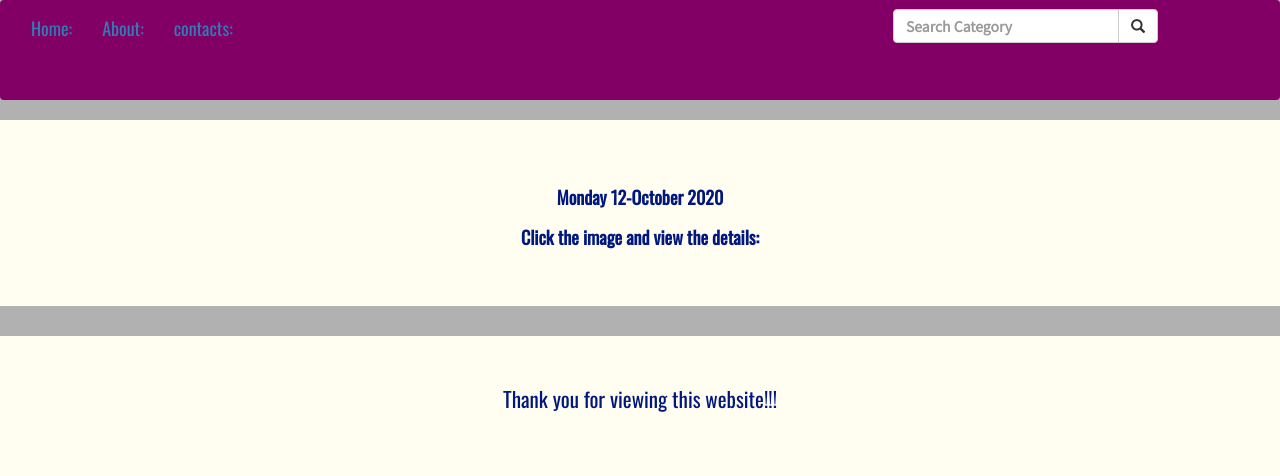
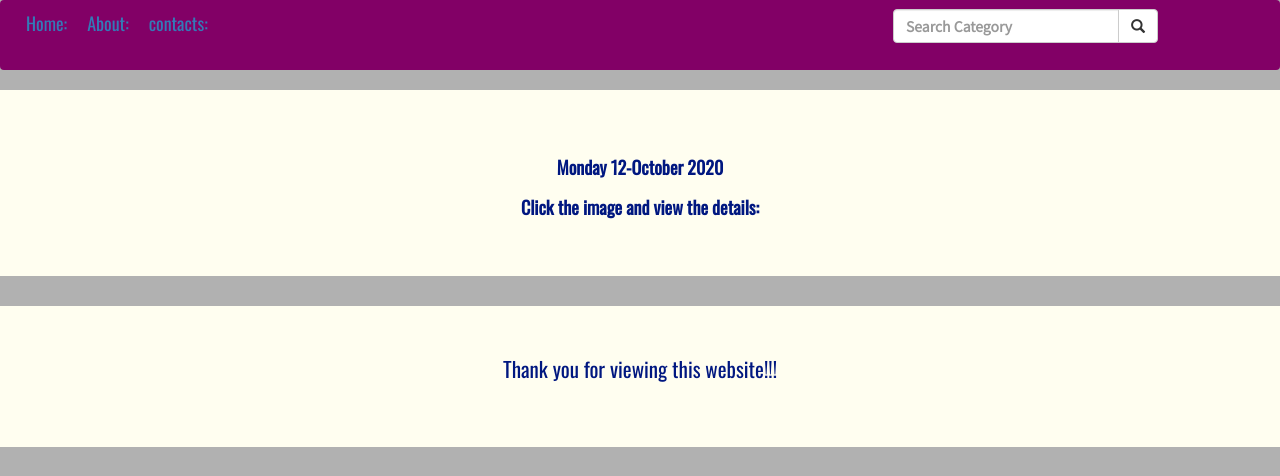
Before and after one commit to Caiseyann/pic, a Django app: page / in a window 1280 px wide. Shown: the top 476 px of the page. Run offline with Django 3.2, Linux system fonts and the light colour scheme; data that the repository does not hold is empty; some libraries are stand-ins or nearby versions.

Commit message:
new changes

```diff
--- a/portfolio/static/css/main.css
+++ b/portfolio/static/css/main.css
@@ -3,7 +3,7 @@
 
 .navbar{
     background-color:rgb(130, 0, 102);
-    height: 100px;
+    height: 70px;
     font-family: 'Oswald', sans-serif;
     font-size: large;
   }
@@ -11,8 +11,7 @@
 
   .navlinks{
     font-size:large;
-    /* color: red; */
-    padding: 15px;
+    padding: 10px;
   }
 
 
```
